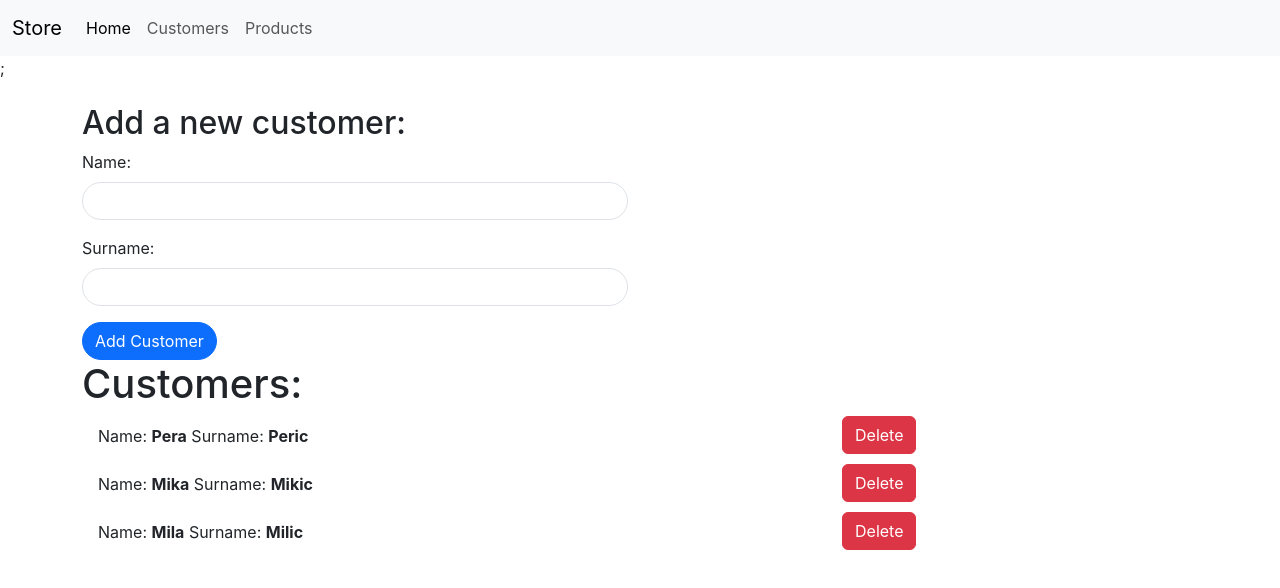
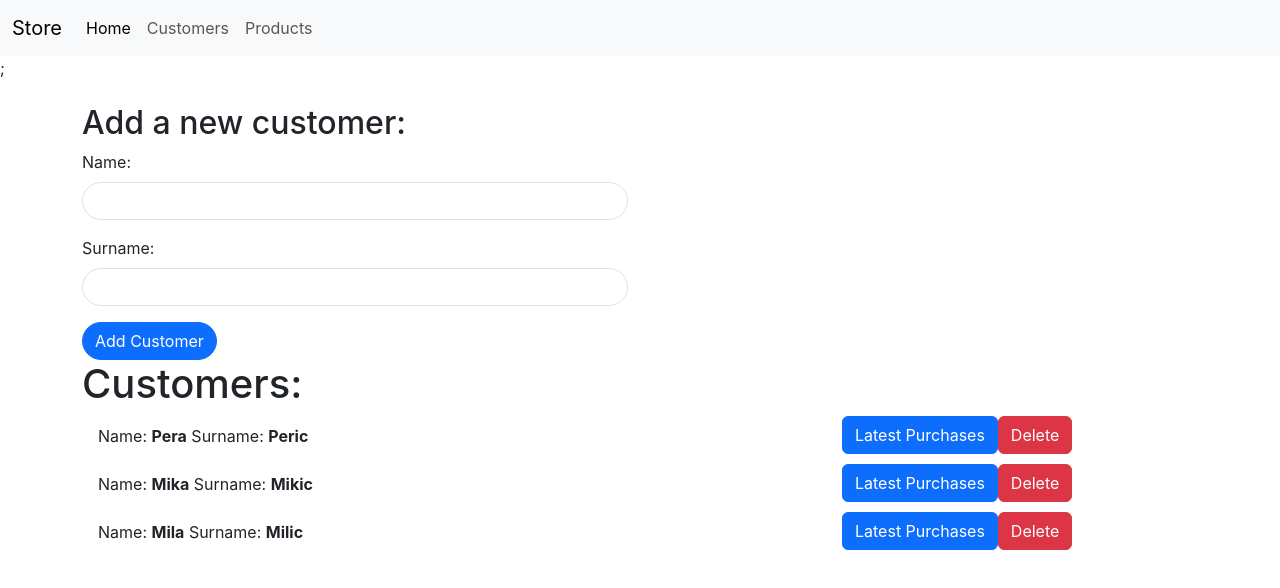
Before and after one commit to BiljanaDa/store_app, a React (Create React App) app: page /customers in a window 1280 px wide. Shown: the top 588 px of the page. Built offline with nearby package versions, Linux system fonts and the light colour scheme.

Commit message:
latest purchases

```diff
--- a/src/App.js
+++ b/src/App.js
@@ -5,6 +5,7 @@ import AppCustomers from "./pages/AppCustomers";
 import AppProducts from "./pages/AppProducts";
 import Home from "./pages/Home";
 import { BrowserRouter as Router, Routes, Route, LInk } from "react-router-dom";
+import LatestPurchases from "./components/LatestPurchases";
 
 function App() {
   return (
@@ -12,7 +13,9 @@ function App() {
       <Navs />
       <Routes>
         <Route path="/" element={<Home />} />
-        <Route path={"customers"} element={<AppCustomers />}></Route>
+        <Route path={"customers"} element={<AppCustomers />}>
+          <Route path=":id" element={<LatestPurchases />} />
+        </Route>
         <Route path={"products"} element={<AppProducts />}></Route>
       </Routes>
     </Router>
--- /dev/null
+++ b/src/components/LatestPurchases.js
@@ -0,0 +1,28 @@
+import React, { useEffect } from "react";
+import { Link, useNavigate, useParams } from "react-router-dom";
+import CustomerService from "../service/CustomerService";
+
+export default function LatestPurchases() {
+  const { id } = useParams();
+  const navigate = useNavigate();
+  const customer = CustomerService.getId(id);
+
+  useEffect(() => {
+    if (!customer) {
+      navigate("/customers");
+    }
+  }, [customer, navigate]);
+
+  if (!customer) {
+    return null;
+  }
+
+  return (
+    <div>
+      <h1>Latest Purchases</h1>
+      <p>Name: {customer.name}</p>
+      <p>Surname: {customer.surname}</p>
+      <h3>List of products:</h3>
+    </div>
+  );
+}
--- a/src/pages/AppCustomers.js
+++ b/src/pages/AppCustomers.js
@@ -1,5 +1,7 @@
 import React, { useState } from "react";
 import CustomerService from "../service/CustomerService";
+import { Link } from "react-router-dom";
+import { Outlet } from "react-router-dom";
 
 export default function AppCustomers() {
   const [customers, setCustomers] = useState(CustomerService.getAll());
@@ -76,6 +78,9 @@ export default function AppCustomers() {
             </ul>
           </div>
           <div className="col-4">
+            <Link to={`/customers/${customer.id}`} className="btn btn-primary">
+              Latest Purchases
+            </Link>
             <button
               className="btn btn-danger"
               onClick={() => handleDeleteCustomer(customer.id)}
@@ -85,6 +90,7 @@ export default function AppCustomers() {
           </div>
         </div>
       ))}
+      <Outlet />
     </div>
   );
 }
--- a/src/service/CustomerService.js
+++ b/src/service/CustomerService.js
@@ -10,6 +10,10 @@ class CustomerService {
 
   getAll() {
     return this.customers;
+  }
+
+  getId(id) {
+    return this.customers.find((customer) => customer.id === parseInt(id));
   }
 
   deleteCustomer(customerId) {
```
